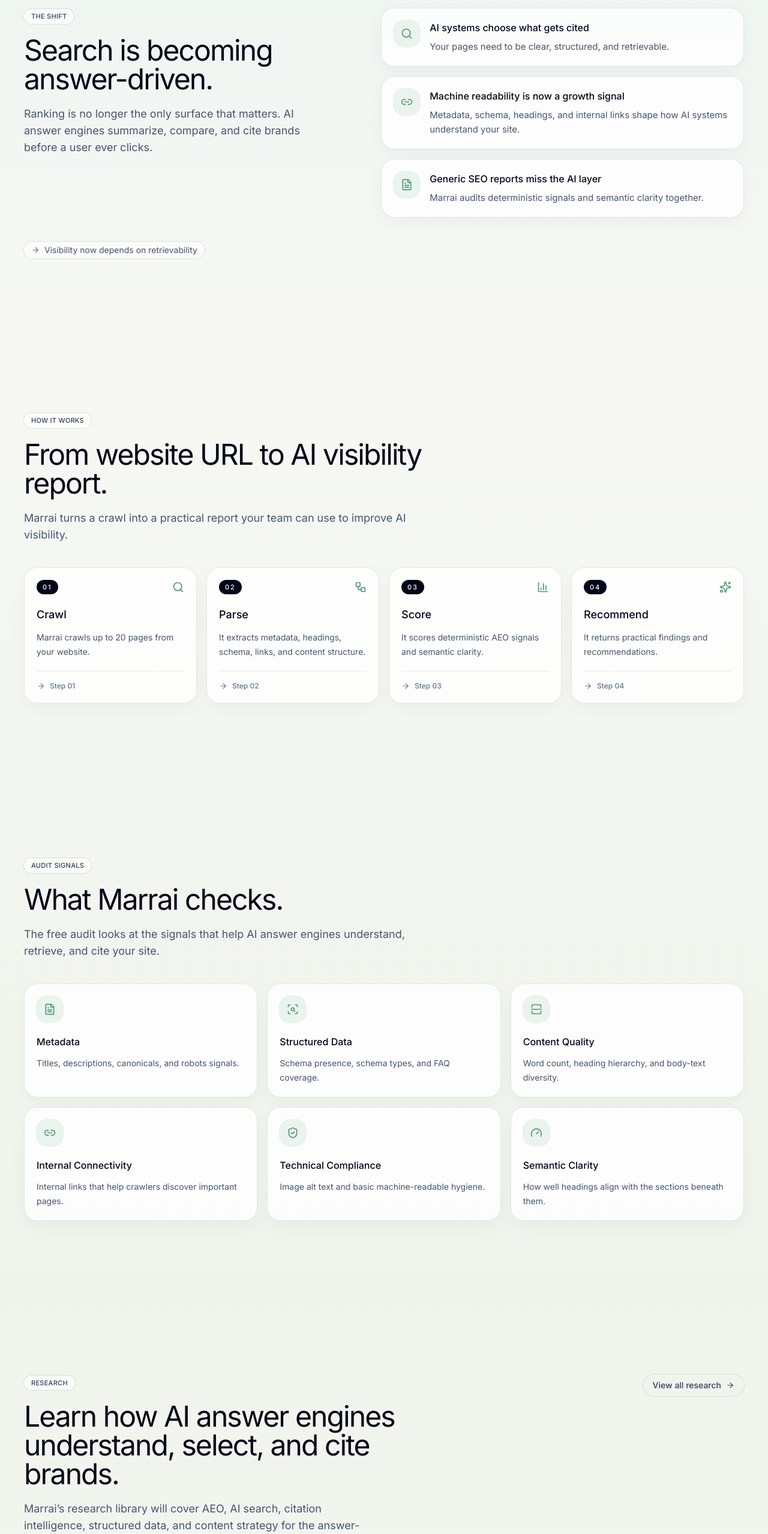
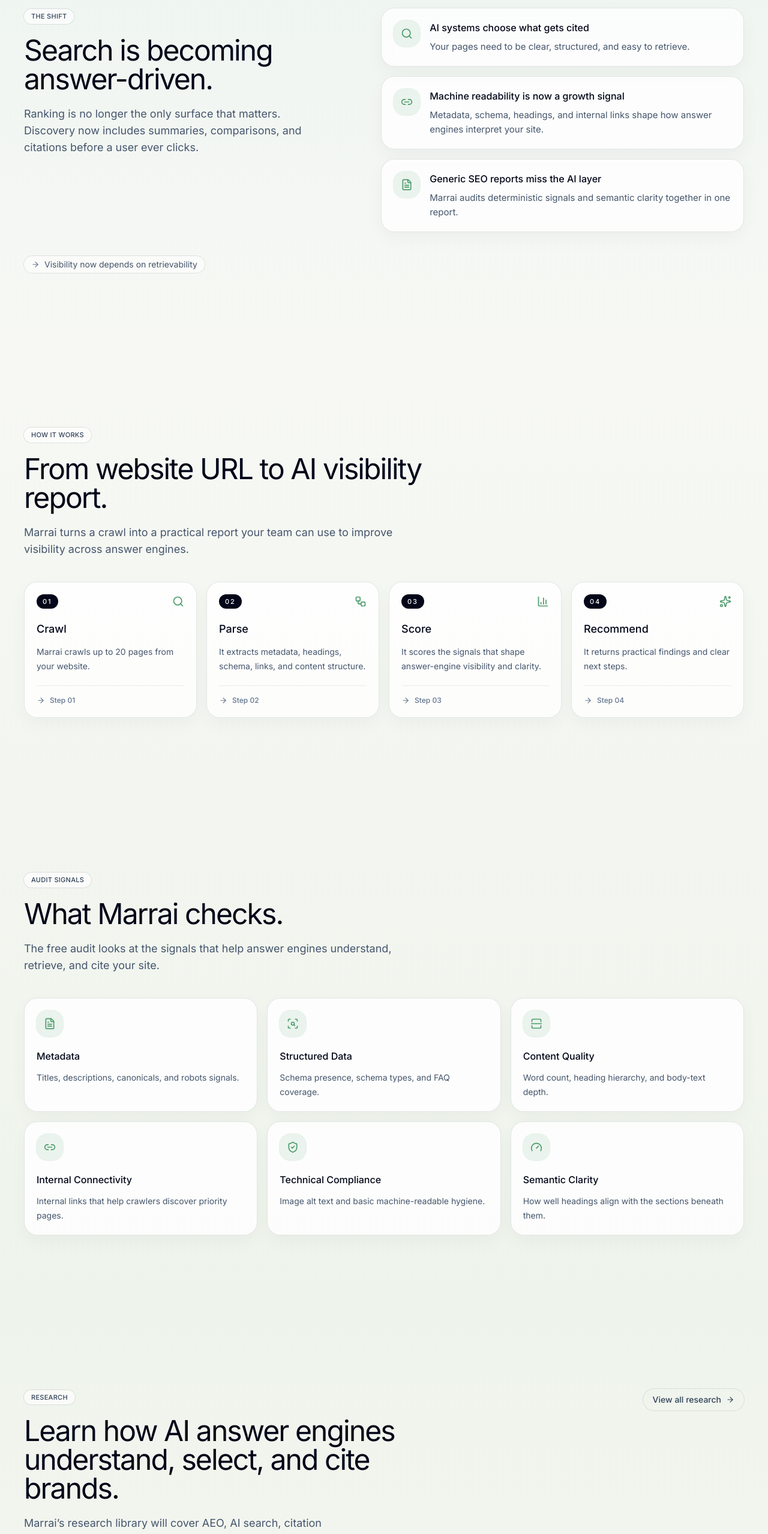
Before and after one commit to whyismeleige/marrai-web, a Next.js app: page / in a window 1280 px wide. Shown: the part 915-3473 px from the top of the page at 60% size. Built offline with nearby package versions, Linux system fonts and the light colour scheme.

Commit message:
feat(landing): polish homepage experience

```diff
--- a/components/marketing/final-cta-section.tsx
+++ b/components/marketing/final-cta-section.tsx
@@ -10,21 +10,21 @@
               Run your first AI visibility audit.
             </h2>
             <p className="mt-5 max-w-xl text-base leading-7 text-slate-600 sm:text-lg">
-              Enter your website URL and get a free report showing how AI
-              answer engines understand your site.
+              Enter your website URL and get a free report showing how Marrai
+              evaluates your site.
             </p>
           </div>
 
           <div className="mt-8 flex flex-wrap items-center gap-3">
             <Link
               href="/audit"
-              className="inline-flex items-center justify-center rounded-full bg-slate-950 px-6 py-3 text-sm font-medium text-white transition-colors hover:bg-slate-800"
+              className="inline-flex items-center justify-center rounded-full bg-slate-950 px-6 py-3 text-sm font-medium text-white transition-colors hover:bg-slate-800 hover:shadow-lg"
             >
               Start free audit
             </Link>
             <Link
               href="#sample-report"
-              className="inline-flex items-center justify-center rounded-full bg-white px-6 py-3 text-sm font-medium text-slate-700 ring-1 ring-slate-900/10 transition-colors hover:bg-slate-50"
+              className="inline-flex items-center justify-center rounded-full bg-white/70 px-6 py-3 text-sm font-medium text-slate-700 ring-1 ring-slate-900/10 transition-colors hover:bg-white"
             >
               View sample report
             </Link>
--- a/components/marketing/how-it-works-section.tsx
+++ b/components/marketing/how-it-works-section.tsx
@@ -22,13 +22,13 @@
   {
     number: "03",
     title: "Score",
-    text: "It scores deterministic AEO signals and semantic clarity.",
+    text: "It scores the signals that shape answer-engine visibility and clarity.",
     icon: BarChart3,
   },
   {
     number: "04",
     title: "Recommend",
-    text: "It returns practical findings and recommendations.",
+    text: "It returns practical findings and clear next steps.",
     icon: Sparkles,
   },
 ];
@@ -46,7 +46,7 @@
           </h2>
           <p className="mt-5 text-base leading-7 text-slate-600 sm:text-lg">
             Marrai turns a crawl into a practical report your team can use to
-            improve AI visibility.
+            improve visibility across answer engines.
           </p>
         </div>
 
--- a/components/marketing/problem-section.tsx
+++ b/components/marketing/problem-section.tsx
@@ -3,17 +3,17 @@
 const cards = [
   {
     title: "AI systems choose what gets cited",
-    text: "Your pages need to be clear, structured, and retrievable.",
+    text: "Your pages need to be clear, structured, and easy to retrieve.",
     icon: Search,
   },
   {
     title: "Machine readability is now a growth signal",
-    text: "Metadata, schema, headings, and internal links shape how AI systems understand your site.",
+    text: "Metadata, schema, headings, and internal links shape how answer engines interpret your site.",
     icon: Link2,
   },
   {
     title: "Generic SEO reports miss the AI layer",
-    text: "Marrai audits deterministic signals and semantic clarity together.",
+    text: "Marrai audits deterministic signals and semantic clarity together in one report.",
     icon: FileText,
   },
 ];
@@ -31,8 +31,8 @@
               Search is becoming answer-driven.
             </h2>
             <p className="mt-5 max-w-lg text-base leading-7 text-slate-600 sm:text-lg">
-              Ranking is no longer the only surface that matters. AI answer
-              engines summarize, compare, and cite brands before a user ever
+              Ranking is no longer the only surface that matters. Discovery now
+              includes summaries, comparisons, and citations before a user ever
               clicks.
             </p>
           </div>
--- a/components/marketing/research-preview-section.tsx
+++ b/components/marketing/research-preview-section.tsx
@@ -39,8 +39,8 @@
             </h2>
             <p className="mt-5 max-w-xl text-base leading-7 text-slate-600 sm:text-lg">
               Marrai’s research library will cover AEO, AI search, citation
-              intelligence, structured data, and content strategy for the
-              answer-engine era.
+              intelligence, structured data, and content strategy for this new
+              discovery layer.
             </p>
           </div>
 
--- a/components/marketing/signals-section.tsx
+++ b/components/marketing/signals-section.tsx
@@ -20,12 +20,12 @@
   },
   {
     title: "Content Quality",
-    text: "Word count, heading hierarchy, and body-text diversity.",
+    text: "Word count, heading hierarchy, and body-text depth.",
     icon: SplitSquareVertical,
   },
   {
     title: "Internal Connectivity",
-    text: "Internal links that help crawlers discover important pages.",
+    text: "Internal links that help crawlers discover priority pages.",
     icon: Link2,
   },
   {
@@ -55,7 +55,7 @@
             What Marrai checks.
           </h2>
           <p className="mt-5 text-base leading-7 text-slate-600 sm:text-lg">
-            The free audit looks at the signals that help AI answer engines
+            The free audit looks at the signals that help answer engines
             understand, retrieve, and cite your site.
           </p>
         </div>
```
